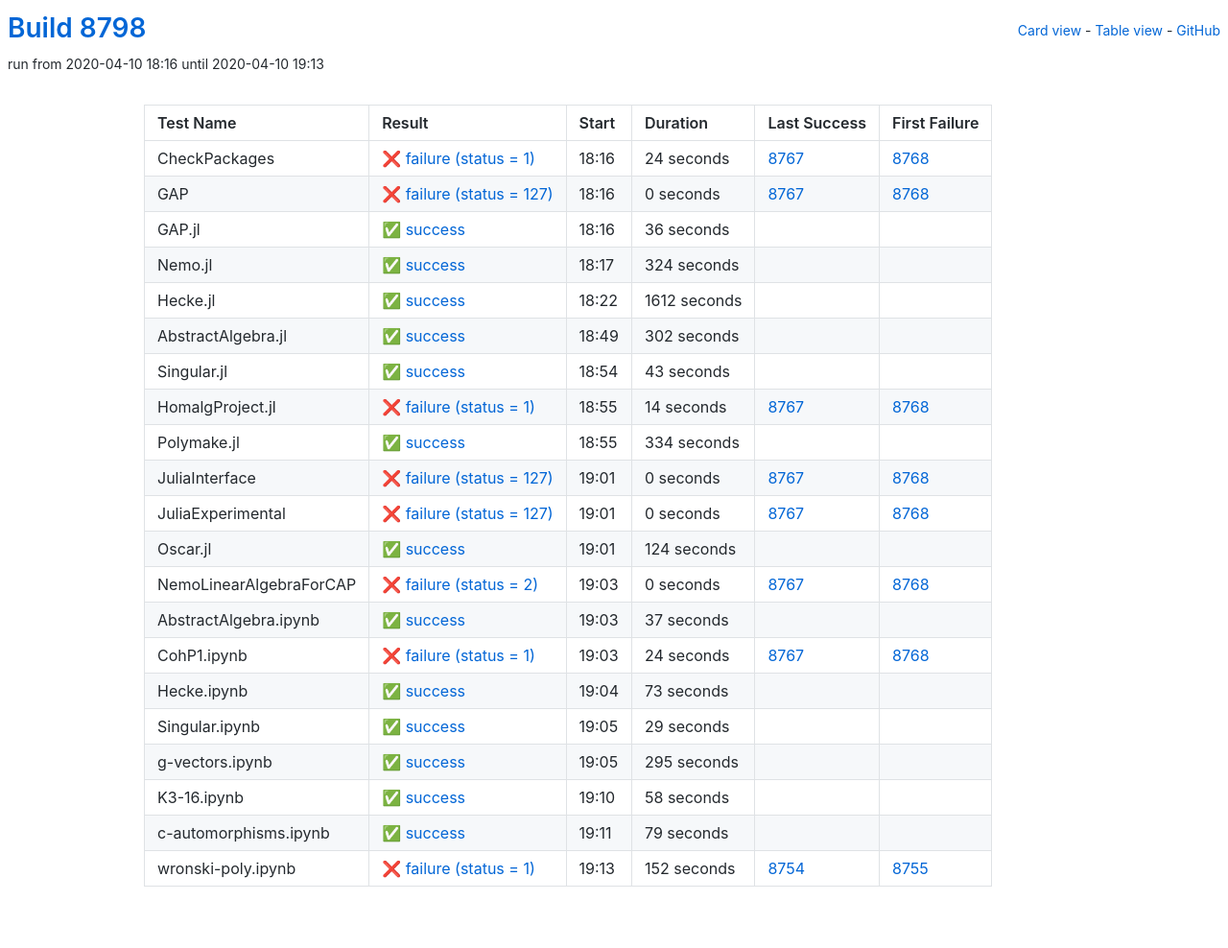
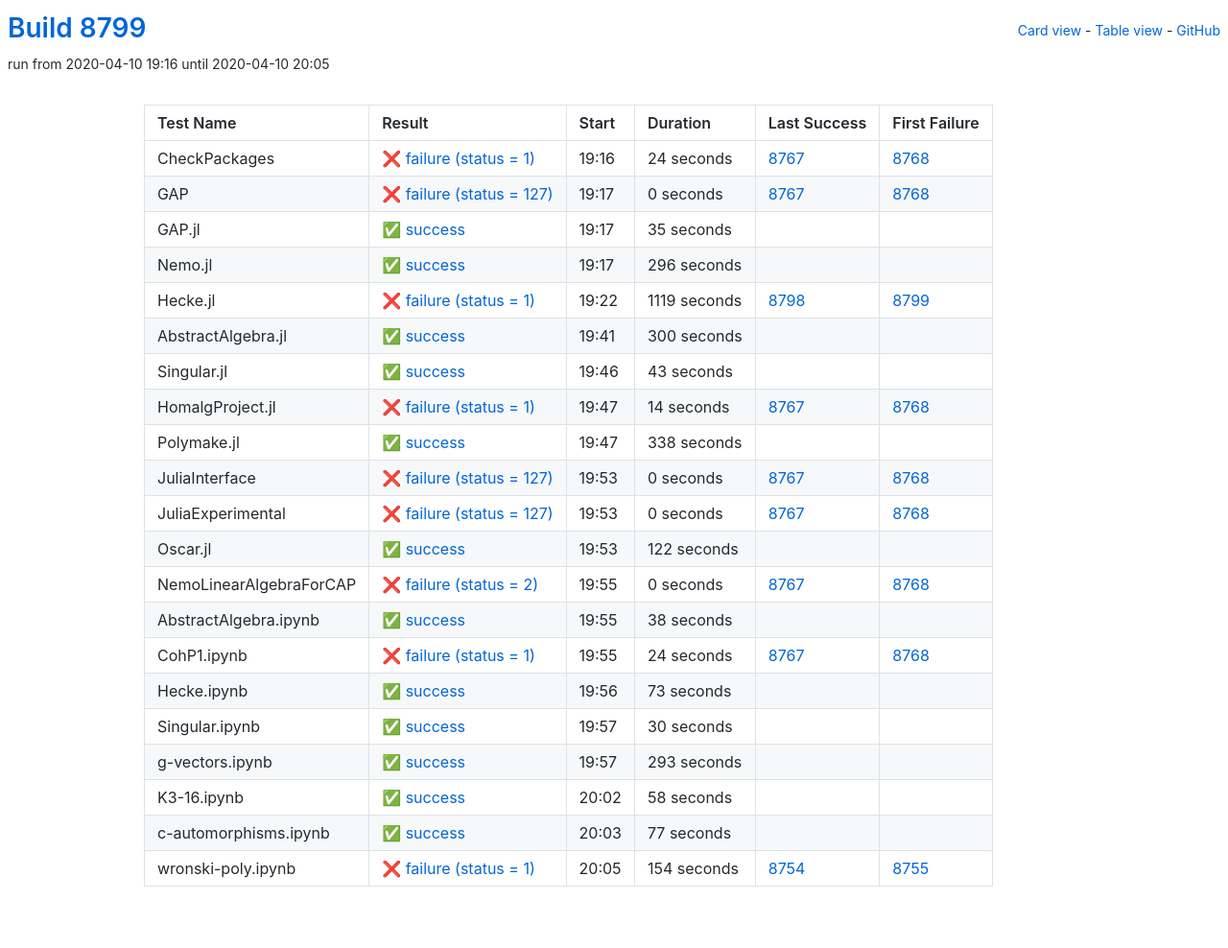
Before and after one commit to oscar-system/oscar-ci-status, a Jekyll site: the page built from table.html, in a window 1280 px wide. Shown: the whole page at 96% size. Built offline with Jekyll 4.4.1, drawn with Linux system fonts in a browser that asks for light colours.

Commit message:
Build 8799

```diff
--- a/_data/ci.yml
+++ b/_data/ci.yml
@@ -1,5 +1,5 @@
-build: 8798
-build_url: https://oscarci.mathematik.uni-kl.de/job/oscar/8798/
+build: 8799
+build_url: https://oscarci.mathematik.uni-kl.de/job/oscar/8799/
 job: oscar
 tests:
 - duration: 24
@@ -8,9 +8,9 @@ tests:
   first_failure_url: https://oscarci.mathematik.uni-kl.de/job/oscar/8768/
   last_success: 8767
   last_success_url: https://oscarci.mathematik.uni-kl.de/job/oscar/8767/
-  log: https://oscarci.mathematik.uni-kl.de/job/oscar/8798/artifact/logs/build-8798/CheckPackages.log
+  log: https://oscarci.mathematik.uni-kl.de/job/oscar/8799/artifact/logs/build-8799/CheckPackages.log
   name: CheckPackages
-  start: 2020-04-10 18:16
+  start: 2020-04-10 19:16
   status: failure
   success: false
 - duration: 0
@@ -19,53 +19,53 @@ tests:
   first_failure_url: https://oscarci.mathematik.uni-kl.de/job/oscar/8768/
   last_success: 8767
   last_success_url: https://oscarci.mathematik.uni-kl.de/job/oscar/8767/
-  log: https://oscarci.mathematik.uni-kl.de/job/oscar/8798/artifact/logs/build-8798/GAP.log
+  log: https://oscarci.mathematik.uni-kl.de/job/oscar/8799/artifact/logs/build-8799/GAP.log
   name: GAP
-  start: 2020-04-10 18:16
+  start: 2020-04-10 19:17
   status: failure
   success: false
-- duration: 36
+- duration: 35
   exitcode: 0
   first_failure: false
   first_failure_url: null
   last_success: false
   last_success_url: null
-  log: https://oscarci.mathematik.uni-kl.de/job/oscar/8798/artifact/logs/build-8798/GAP.jl.log
+  log: https://oscarci.mathematik.uni-kl.de/job/oscar/8799/artifact/logs/build-8799/GAP.jl.log
   name: GAP.jl
-  start: 2020-04-10 18:16
+  start: 2020-04-10 19:17
   status: success
   success: true
-- duration: 324
+- duration: 296
   exitcode: 0
   first_failure: false
   first_failure_url: null
   last_success: false
   last_success_url: null
-  log: https://oscarci.mathematik.uni-kl.de/job/oscar/8798/artifact/logs/build-8798/Nemo.jl.log
+  log: https://oscarci.mathematik.uni-kl.de/job/oscar/8799/artifact/logs/build-8799/Nemo.jl.log
   name: Nemo.jl
-  start: 2020-04-10 18:17
+  start: 2020-04-10 19:17
   status: success
   success: true
-- duration: 1612
+- duration: 1119
+  exitcode: 1
+  first_failure: 8799
+  first_failure_url: https://oscarci.mathematik.uni-kl.de/job/oscar/8799/
+  last_success: 8798
+  last_success_url: https://oscarci.mathematik.uni-kl.de/job/oscar/8798/
+  log: https://oscarci.mathematik.uni-kl.de/job/oscar/8799/artifact/logs/build-8799/Hecke.jl.log
+  name: Hecke.jl
+  start: 2020-04-10 19:22
+  status: failure
+  success: false
+- duration: 300
   exitcode: 0
   first_failure: false
   first_failure_url: null
   last_success: false
   last_success_url: null
-  log: https://oscarci.mathematik.uni-kl.de/job/oscar/8798/artifact/logs/build-8798/Hecke.jl.log
-  name: Hecke.jl
-  start: 2020-04-10 18:22
-  status: success
-  success: true
-- duration: 302
-  exitcode: 0
-  first_failure: false
-  first_failure_url: null
-  last_success: false
-  last_success_url: null
-  log: https://oscarci.mathematik.uni-kl.de/job/oscar/8798/artifact/logs/build-8798/AbstractAlgebra.jl.log
+  log: https://oscarci.mathematik.uni-kl.de/job/oscar/8799/artifact/logs/build-8799/AbstractAlgebra.jl.log
   name: AbstractAlgebra.jl
-  start: 2020-04-10 18:49
+  start: 2020-04-10 19:41
   status: success
   success: true
 - duration: 43
@@ -74,9 +74,9 @@ tests:
   first_failure_url: null
   last_success: false
   last_success_url: null
-  log: https://oscarci.mathematik.uni-kl.de/job/oscar/8798/artifact/logs/build-8798/Singular.jl.log
+  log: https://oscarci.mathematik.uni-kl.de/job/oscar/8799/artifact/logs/build-8799/Singular.jl.log
   name: Singular.jl
-  start: 2020-04-10 18:54
+  start: 2020-04-10 19:46
   status: success
   success: true
 - duration: 14
@@ -85,20 +85,20 @@ tests:
   first_failure_url: https://oscarci.mathematik.uni-kl.de/job/oscar/8768/
   last_success: 8767
   last_success_url: https://oscarci.mathematik.uni-kl.de/job/oscar/8767/
-  log: https://oscarci.mathematik.uni-kl.de/job/oscar/8798/artifact/logs/build-8798/HomalgProject.jl.log
+  log: https://oscarci.mathematik.uni-kl.de/job/oscar/8799/artifact/logs/build-8799/HomalgProject.jl.log
   name: HomalgProject.jl
-  start: 2020-04-10 18:55
+  start: 2020-04-10 19:47
   status: failure
   success: false
-- duration: 334
+- duration: 338
   exitcode: 0
   first_failure: false
   first_failure_url: null
   last_success: false
   last_success_url: null
-  log: https://oscarci.mathematik.uni-kl.de/job/oscar/8798/artifact/logs/build-8798/Polymake.jl.log
+  log: https://oscarci.mathematik.uni-kl.de/job/oscar/8799/artifact/logs/build-8799/Polymake.jl.log
   name: Polymake.jl
-  start: 2020-04-10 18:55
+  start: 2020-04-10 19:47
   status: success
   success: true
 - duration: 0
@@ -107,9 +107,9 @@ tests:
   first_failure_url: https://oscarci.mathematik.uni-kl.de/job/oscar/8768/
   last_success: 8767
   last_success_url: https://oscarci.mathematik.uni-kl.de/job/oscar/8767/
-  log: https://oscarci.mathematik.uni-kl.de/job/oscar/8798/artifact/logs/build-8798/JuliaInterface.log
+  log: https://oscarci.mathematik.uni-kl.de/job/oscar/8799/artifact/logs/build-8799/JuliaInterface.log
   name: JuliaInterface
-  start: 2020-04-10 19:01
+  start: 2020-04-10 19:53
   status: failure
   success: false
 - duration: 0
@@ -118,20 +118,20 @@ tests:
   first_failure_url: https://oscarci.mathematik.uni-kl.de/job/oscar/8768/
   last_success: 8767
   last_success_url: https://oscarci.mathematik.uni-kl.de/job/oscar/8767/
-  log: https://oscarci.mathematik.uni-kl.de/job/oscar/8798/artifact/logs/build-8798/JuliaExperimental.log
+  log: https://oscarci.mathematik.uni-kl.de/job/oscar/8799/artifact/logs/build-8799/JuliaExperimental.log
   name: JuliaExperimental
-  start: 2020-04-10 19:01
+  start: 2020-04-10 19:53
   status: failure
   success: false
-- duration: 124
+- duration: 122
   exitcode: 0
   first_failure: false
   first_failure_url: null
   last_success: false
   last_success_url: null
-  log: https://oscarci.mathematik.uni-kl.de/job/oscar/8798/artifact/logs/build-8798/Oscar.jl.log
+  log: https://oscarci.mathematik.uni-kl.de/job/oscar/8799/artifact/logs/build-8799/Oscar.jl.log
   name: Oscar.jl
-  start: 2020-04-10 19:01
+  start: 2020-04-10 19:53
   status: success
   success: true
 - duration: 0
@@ -140,20 +140,20 @@ tests:
   first_failure_url: https://oscarci.mathematik.uni-kl.de/job/oscar/8768/
   last_success: 8767
   last_success_url: https://oscarci.mathematik.uni-kl.de/job/oscar/8767/
-  log: https://oscarci.mathematik.uni-kl.de/job/oscar/8798/artifact/logs/build-8798/NemoLinearAlgebraForCAP.log
+  log: https://oscarci.mathematik.uni-kl.de/job/oscar/8799/artifact/logs/build-8799/NemoLinearAlgebraForCAP.log
   name: NemoLinearAlgebraForCAP
-  start: 2020-04-10 19:03
+  start: 2020-04-10 19:55
   status: failure
   success: false
-- duration: 37
+- duration: 38
   exitcode: 0
   first_failure: false
   first_failure_url: null
   last_success: false
   last_success_url: null
-  log: https://oscarci.mathematik.uni-kl.de/job/oscar/8798/artifact/logs/build-8798/AbstractAlgebra.ipynb.log
+  log: https://oscarci.mathematik.uni-kl.de/job/oscar/8799/artifact/logs/build-8799/AbstractAlgebra.ipynb.log
   name: AbstractAlgebra.ipynb
-  start: 2020-04-10 19:03
+  start: 2020-04-10 19:55
   status: success
   success: true
 - duration: 24
@@ -162,9 +162,9 @@ tests:
   first_failure_url: https://oscarci.mathematik.uni-kl.de/job/oscar/8768/
   last_success: 8767
   last_success_url: https://oscarci.mathematik.uni-kl.de/job/oscar/8767/
-  log: https://oscarci.mathematik.uni-kl.de/job/oscar/8798/artifact/logs/build-8798/CohP1.ipynb.log
+  log: https://oscarci.mathematik.uni-kl.de/job/oscar/8799/artifact/logs/build-8799/CohP1.ipynb.log
   name: CohP1.ipynb
-  start: 2020-04-10 19:03
+  start: 2020-04-10 19:55
   status: failure
   success: false
 - duration: 73
@@ -173,31 +173,31 @@ tests:
   first_failure_url: null
   last_success: false
   last_success_url: null
-  log: https://oscarci.mathematik.uni-kl.de/job/oscar/8798/artifact/logs/build-8798/Hecke.ipynb.log
+  log: https://oscarci.mathematik.uni-kl.de/job/oscar/8799/artifact/logs/build-8799/Hecke.ipynb.log
   name: Hecke.ipynb
-  start: 2020-04-10 19:04
+  start: 2020-04-10 19:56
   status: success
   success: true
-- duration: 29
+- duration: 30
   exitcode: 0
   first_failure: false
   first_failure_url: null
   last_success: false
   last_success_url: null
-  log: https://oscarci.mathematik.uni-kl.de/job/oscar/8798/artifact/logs/build-8798/Singular.ipynb.log
+  log: https://oscarci.mathematik.uni-kl.de/job/oscar/8799/artifact/logs/build-8799/Singular.ipynb.log
   name: Singular.ipynb
-  start: 2020-04-10 19:05
+  start: 2020-04-10 19:57
   status: success
   success: true
-- duration: 295
+- duration: 293
   exitcode: 0
   first_failure: false
   first_failure_url: null
   last_success: false
   last_success_url: null
-  log: https://oscarci.mathematik.uni-kl.de/job/oscar/8798/artifact/logs/build-8798/g-vectors.ipynb.log
+  log: https://oscarci.mathematik.uni-kl.de/job/oscar/8799/artifact/logs/build-8799/g-vectors.ipynb.log
   name: g-vectors.ipynb
-  start: 2020-04-10 19:05
+  start: 2020-04-10 19:57
   status: success
   success: true
 - duration: 58
@@ -206,30 +206,30 @@ tests:
   first_failure_url: null
   last_success: false
   last_success_url: null
-  log: https://oscarci.mathematik.uni-kl.de/job/oscar/8798/artifact/logs/build-8798/K3-16.ipynb.log
+  log: https://oscarci.mathematik.uni-kl.de/job/oscar/8799/artifact/logs/build-8799/K3-16.ipynb.log
   name: K3-16.ipynb
-  start: 2020-04-10 19:10
+  start: 2020-04-10 20:02
   status: success
   success: true
-- duration: 79
+- duration: 77
   exitcode: 0
   first_failure: false
   first_failure_url: null
   last_success: false
   last_success_url: null
-  log: https://oscarci.mathematik.uni-kl.de/job/oscar/8798/artifact/logs/build-8798/c-automorphisms.ipynb.log
+  log: https://oscarci.mathematik.uni-kl.de/job/oscar/8799/artifact/logs/build-8799/c-automorphisms.ipynb.log
   name: c-automorphisms.ipynb
-  start: 2020-04-10 19:11
+  start: 2020-04-10 20:03
   status: success
   success: true
-- duration: 152
+- duration: 154
   exitcode: 1
   first_failure: 8755
   first_failure_url: https://oscarci.mathematik.uni-kl.de/job/oscar/8755/
   last_success: 8754
   last_success_url: https://oscarci.mathematik.uni-kl.de/job/oscar/8754/
-  log: https://oscarci.mathematik.uni-kl.de/job/oscar/8798/artifact/logs/build-8798/wronski-poly.ipynb.log
+  log: https://oscarci.mathematik.uni-kl.de/job/oscar/8799/artifact/logs/build-8799/wronski-poly.ipynb.log
   name: wronski-poly.ipynb
-  start: 2020-04-10 19:13
+  start: 2020-04-10 20:05
   status: failure
   success: false
```
Also changed, not shown: README.md.
